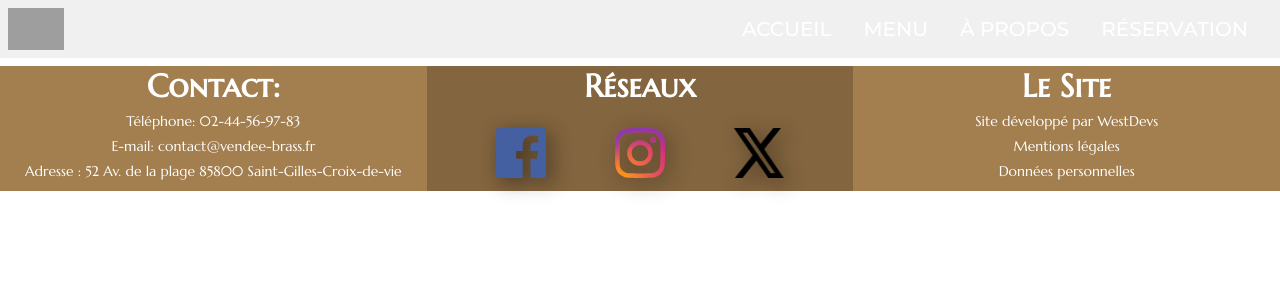
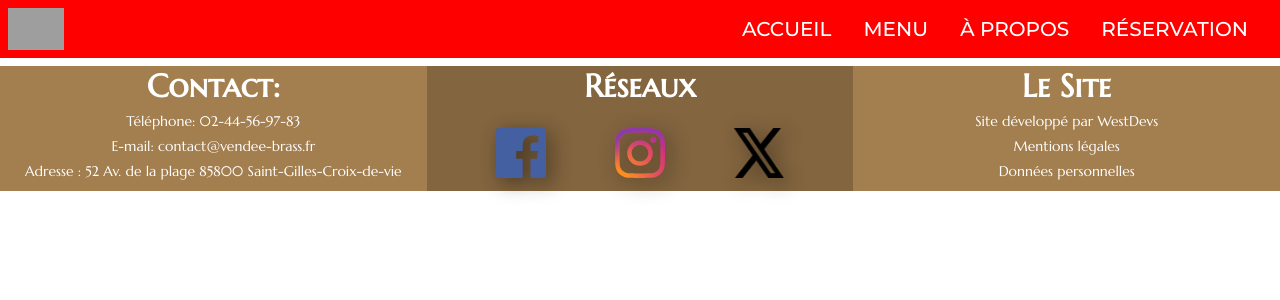
Before and after one commit to wildcodeschool-2025-03/JS-WestDevs-P2-LaVendeeBrass, a React (Vite) app in the folder client/: page / in a window 1280 px wide. Shown: the top 300 px of the page. Built offline with nearby package versions, Linux system fonts and the light colour scheme; grey boxes are pictures that could not be loaded.

Commit message:
work in progress

```diff
--- a/client/src/components/Header/Header.css
+++ b/client/src/components/Header/Header.css
@@ -1,4 +1,4 @@
-header {
+.navbar {
   padding: 0.5rem;
   display: flex;
   justify-content: space-between;
@@ -32,7 +32,7 @@ header {
 }
 
 @media screen and (min-width: 730px) {
-  header {
+  .navbar {
     nav ul {
       display: flex;
       padding: 0;
@@ -58,6 +58,19 @@ header {
     }
   }
 
+  .navbar.home {
+    background-color: red;
+  }
+
+  .navbar.menu {
+    background-color: var(--primary-color);
+    position: fixed;
+    top: 0;
+    left: 0;
+    width: 100%;
+    z-index: 1000;
+  }
+
   @keyframes hoverlinks {
     50% {
       transform: translateY(-20%);
--- a/client/src/components/Header/Header.tsx
+++ b/client/src/components/Header/Header.tsx
@@ -1,9 +1,22 @@
 import "./Header.css";
-import { Link } from "react-router";
+import { Link, useLocation } from "react-router";
 
 function Header() {
+  const location = useLocation();
+
+  let headerClass = "navbar";
+  if (location.pathname === "/") {
+    headerClass += " home";
+  } else if (location.pathname === "/MenuPage") {
+    headerClass += " menu";
+  } else if (location.pathname === "/AboutPage") {
+    headerClass += " about";
+  } else {
+    headerClass += " default";
+  }
+
   return (
-    <header>
+    <section className={headerClass}>
       <img src="logo.png" alt="Logo de la brasserie" />
       <nav>
         <ul>
@@ -26,7 +39,7 @@ function Header() {
           <span />
         </div>
       </nav>
-    </header>
+    </section>
   );
 }
 
```
